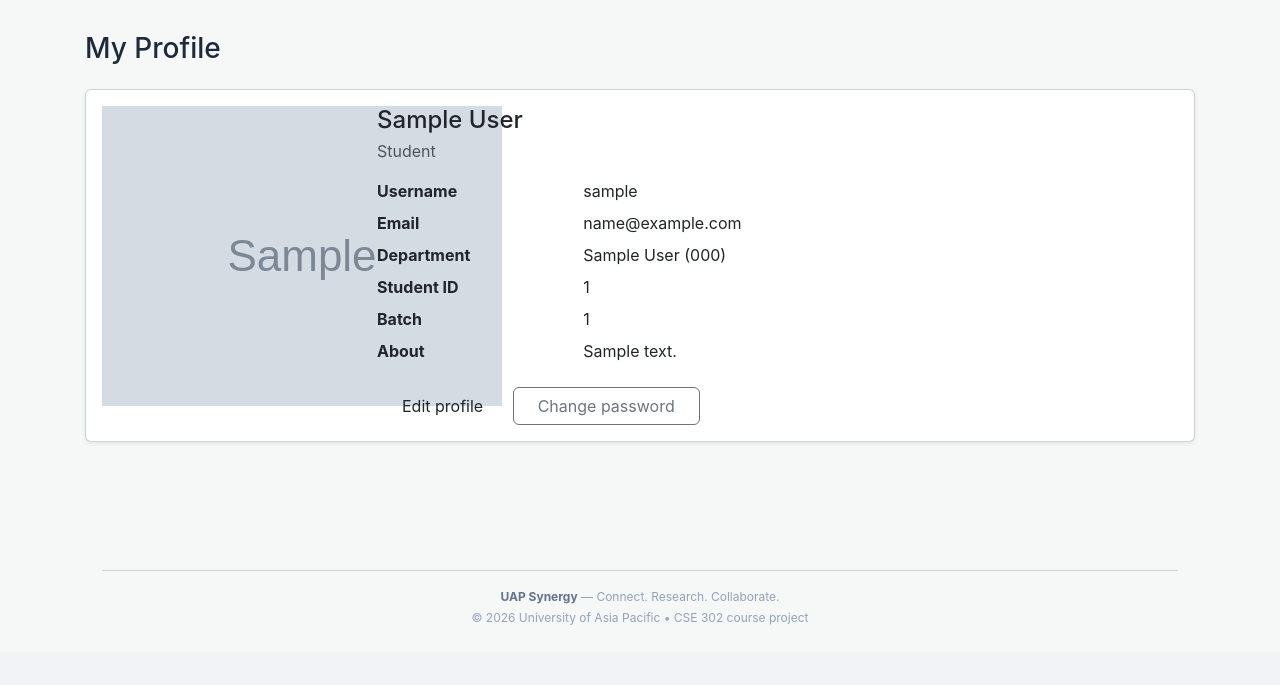
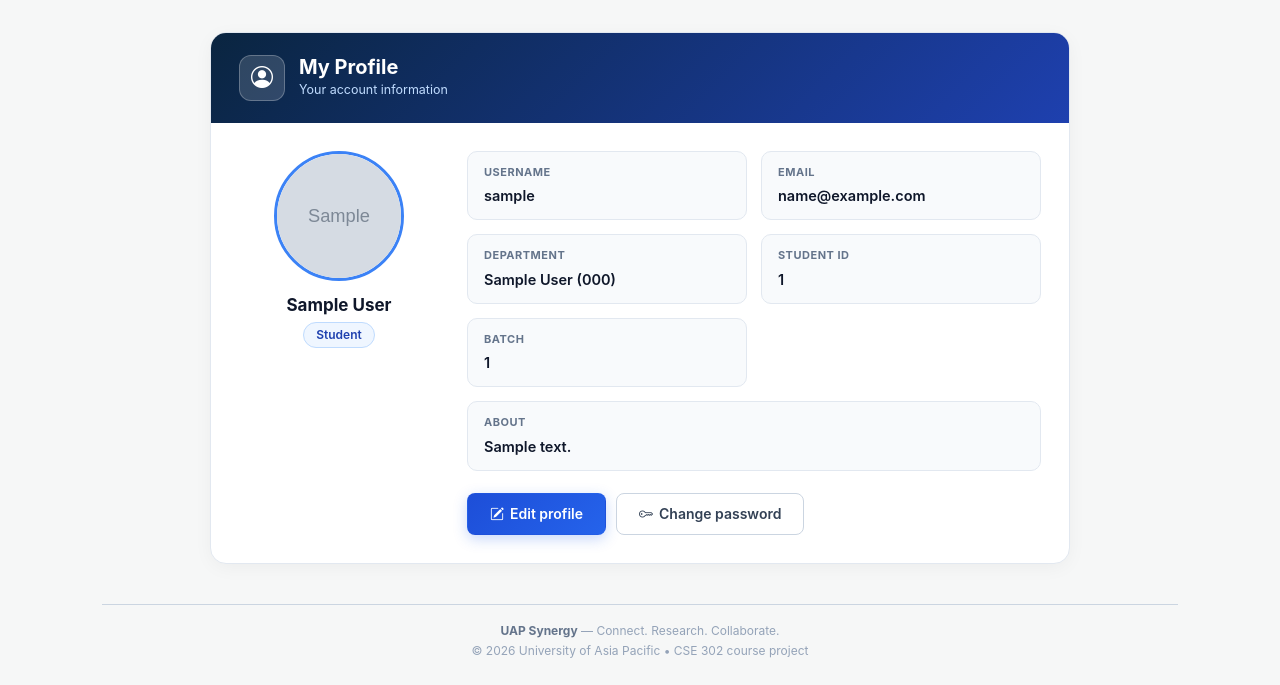
Before and after one commit to tasfiahsadia/DjangoProject, a Django app: page /profile/ in a window 1280 px wide. Shown: the part 148-833 px from the top of the page. Before the commit the page ends 773 px from the top, so only its background shows below. Run offline with Django 5.2, Linux system fonts and the light colour scheme; a user stored in the database is signed in; tables that the repository leaves empty hold one stand-in row (values such as "Sample post"); grey boxes marked "Sample" are stand-in pictures.

Commit message:
Redesign dashboards, profile pages and 403 page

```diff
--- a/templates/accounts/profile.html
+++ b/templates/accounts/profile.html
@@ -3,52 +3,80 @@
 {% block title %}My Profile{% endblock %}
 
 {% block content %}
-<h1 class="h3 page-title mb-4">My Profile</h1>
+<div class="ucam-narrow">
+    <div class="ucam-card">
+        <div class="ucam-card-header">
+            <div class="ucam-card-icon"><i class="bi bi-person-circle"></i></div>
+            <div>
+                <h1>My Profile</h1>
+                <p>Your account information</p>
+            </div>
+        </div>
 
+        <div class="ucam-card-body">
             {% if profile %}
-<div class="card shadow-sm">
-    <div class="card-body">
-        <div class="row g-4">
-            <div class="col-md-3 text-center">
+            <div class="ucam-profile-layout">
+                <div class="ucam-profile-side">
                     {% if profile.profile_picture %}
-                <img src="{{ profile.profile_picture.url }}" alt="Profile picture" class="profile-picture">
+                    <img src="{{ profile.profile_picture.url }}" alt="Profile picture" class="ucam-avatar-lg">
                     {% else %}
-                <i class="bi bi-person-circle profile-placeholder"></i>
+                    <div class="ucam-avatar-lg ucam-avatar-initials">{{ user.get_full_name|default:user.username|first|upper }}</div>
                     {% endif %}
+                    <h2 class="ucam-profile-fullname">{{ user.get_full_name|default:user.username }}</h2>
+                    <span class="ucam-role-badge">{{ user.get_role_display }}</span>
                 </div>
-            <div class="col-md-9">
-                <h2 class="h4 mb-1">{{ user.get_full_name|default:user.username }}</h2>
-                <p class="text-muted">{{ user.get_role_display }}</p>
 
-                <dl class="row">
-                    <dt class="col-sm-3">Username</dt>
-                    <dd class="col-sm-9">{{ user.username }}</dd>
-                    <dt class="col-sm-3">Email</dt>
-                    <dd class="col-sm-9">{{ user.email }}</dd>
-                    <dt class="col-sm-3">Department</dt>
-                    <dd class="col-sm-9">{{ profile.department.name }} ({{ profile.department.code }})</dd>
+                <div>
+                    <div class="ucam-info-grid mb-0">
+                        <div class="ucam-info-item">
+                            <span class="ucam-info-label">Username</span>
+                            <span class="ucam-info-value">{{ user.username }}</span>
+                        </div>
+                        <div class="ucam-info-item">
+                            <span class="ucam-info-label">Email</span>
+                            <span class="ucam-info-value">{{ user.email }}</span>
+                        </div>
+                        <div class="ucam-info-item">
+                            <span class="ucam-info-label">Department</span>
+                            <span class="ucam-info-value">{{ profile.department.name }} ({{ profile.department.code }})</span>
+                        </div>
                         {% if user.role == 'STUDENT' %}
-                    <dt class="col-sm-3">Student ID</dt>
-                    <dd class="col-sm-9">{{ profile.student_id }}</dd>
-                    <dt class="col-sm-3">Batch</dt>
-                    <dd class="col-sm-9">{{ profile.batch }}</dd>
+                        <div class="ucam-info-item">
+                            <span class="ucam-info-label">Student ID</span>
+                            <span class="ucam-info-value">{{ profile.student_id }}</span>
+                        </div>
+                        <div class="ucam-info-item">
+                            <span class="ucam-info-label">Batch</span>
+                            <span class="ucam-info-value">{{ profile.batch }}</span>
+                        </div>
                         {% else %}
-                    <dt class="col-sm-3">Designation</dt>
-                    <dd class="col-sm-9">{{ profile.get_designation_display }}</dd>
+                        <div class="ucam-info-item">
+                            <span class="ucam-info-label">Designation</span>
+                            <span class="ucam-info-value">{{ profile.get_designation_display }}</span>
+                        </div>
                         {% endif %}
-                    <dt class="col-sm-3">About</dt>
-                    <dd class="col-sm-9">{{ profile.bio|default:"-"|linebreaksbr }}</dd>
-                </dl>
+                        <div class="ucam-info-item full">
+                            <span class="ucam-info-label">About</span>
+                            <span class="ucam-info-value">{{ profile.bio|default:"-"|linebreaksbr }}</span>
+                        </div>
+                    </div>
 
-                <a href="{% url 'accounts:profile_edit' %}" class="btn btn-uap px-4">Edit profile</a>
-                <a href="{% url 'accounts:password_change' %}" class="btn btn-outline-secondary px-4">Change password</a>
-            </div>
+                    <div class="ucam-actions">
+                        <a href="{% url 'accounts:profile_edit' %}" class="ucam-btn ucam-btn-blue">
+                            <i class="bi bi-pencil-square"></i> Edit profile
+                        </a>
+                        <a href="{% url 'accounts:password_change' %}" class="ucam-btn ucam-btn-outline">
+                            <i class="bi bi-key"></i> Change password
+                        </a>
                     </div>
                 </div>
             </div>
             {% else %}
-<div class="alert alert-warning">
+            <div class="alert alert-warning mb-0">
                 Your profile has not been set up yet. Please contact the administrator.
             </div>
             {% endif %}
+        </div>
+    </div>
+</div>
 {% endblock %}
```
Also changed, not shown: templates/403.html (+8 -4 lines), templates/accounts/faculty_dashboard.html (+36 -12 lines), templates/accounts/password_change.html (+23 -14 lines), templates/accounts/profile_edit.html (+20 -7 lines), templates/accounts/student_dashboard.html (+40 -14 lines). Lines whose indentation alone changed are shown as unchanged.
